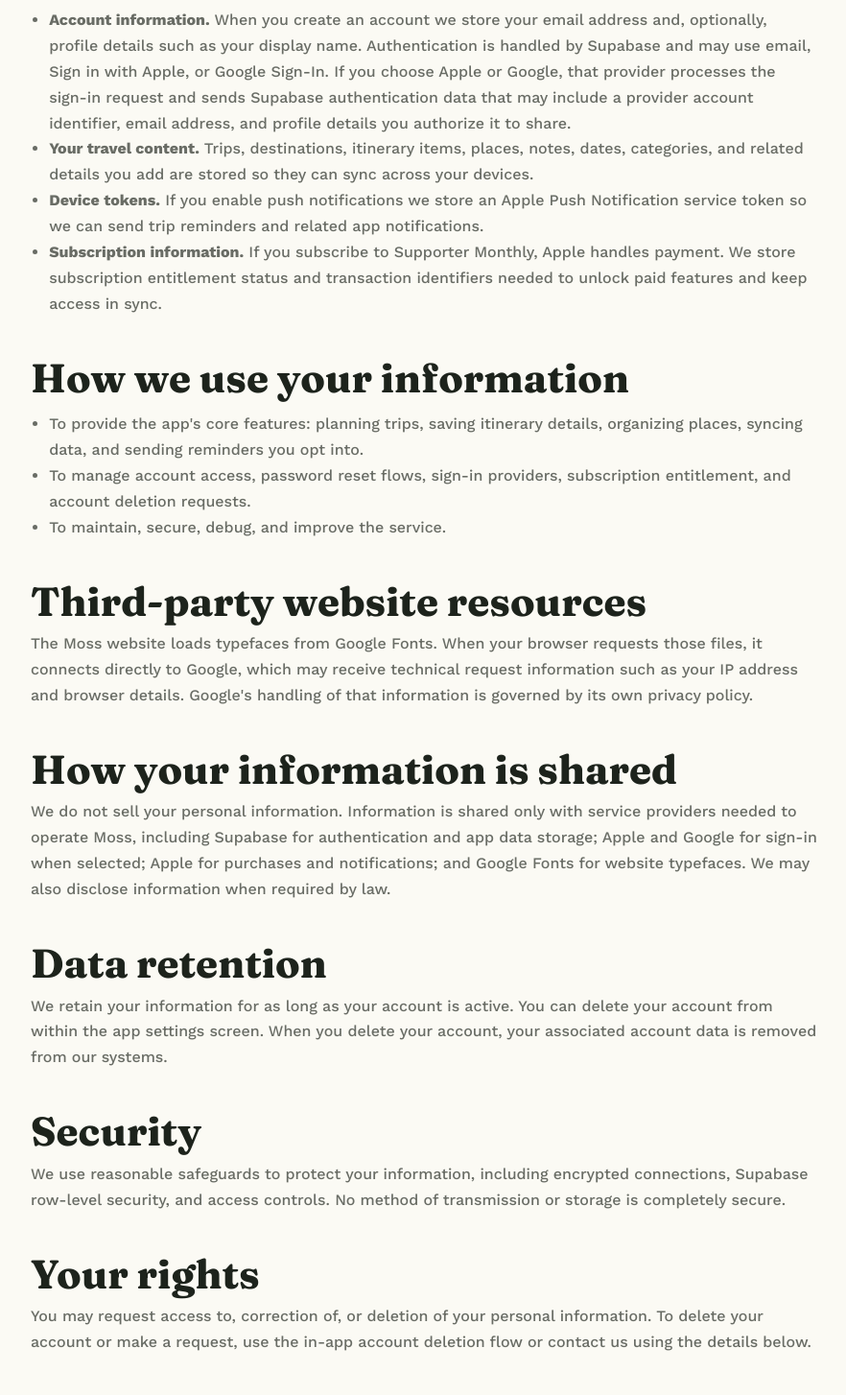
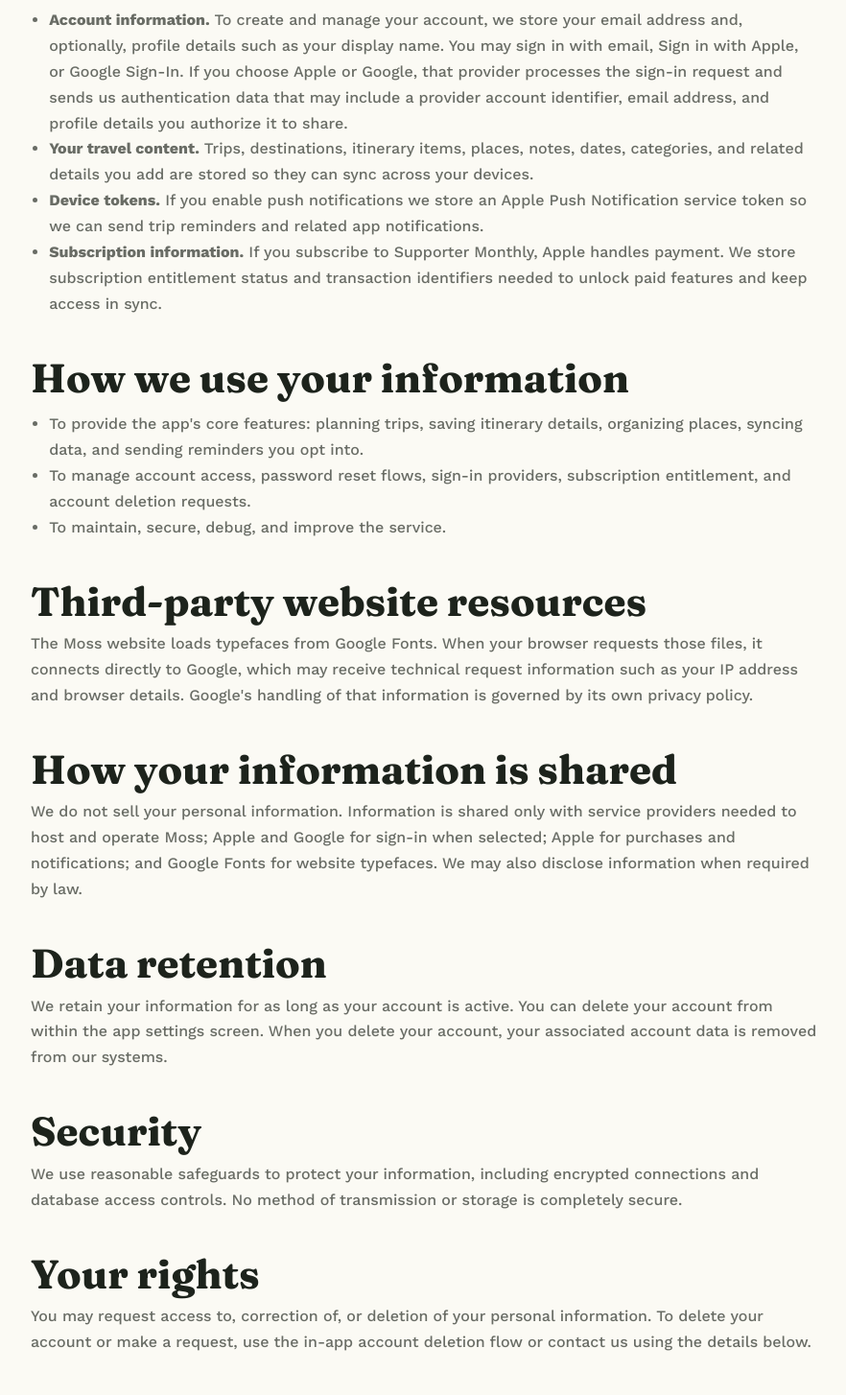
Before and after one commit to kylescudder/moss, an Astro site in the folder Site/: page /privacy in a window 1280 px wide. Shown: the part 512-1966 px from the top of the page at 96% size, without its empty margins (198-1080 px from the left). Built offline with nearby package versions, Linux system fonts and the light colour scheme; Astro itself is replaced by a stand-in of ours.

Commit message:
Keep legal copy infrastructure-neutral

```diff
--- a/Site/src/pages/privacy.astro
+++ b/Site/src/pages/privacy.astro
@@ -18,13 +18,12 @@ import LegalArticle from "../components/LegalArticle.astro";
     <h2>Information we collect</h2>
     <ul>
       <li>
-        <strong>Account information.</strong> When you create an account we store
-        your email address and, optionally, profile details such as your display name.
-        Authentication is handled by Supabase and may use email, Sign in with Apple,
-        or Google Sign-In. If you choose Apple or Google, that provider processes
-        the sign-in request and sends Supabase authentication data that may include
-        a provider account identifier, email address, and profile details you
-        authorize it to share.
+        <strong>Account information.</strong> To create and manage your account, we
+        store your email address and, optionally, profile details such as your display
+        name. You may sign in with email, Sign in with Apple, or Google Sign-In. If
+        you choose Apple or Google, that provider processes the sign-in request and
+        sends us authentication data that may include a provider account identifier,
+        email address, and profile details you authorize it to share.
       </li>
       <li>
         <strong>Your travel content.</strong> Trips, destinations, itinerary items,
@@ -69,9 +68,8 @@ import LegalArticle from "../components/LegalArticle.astro";
     <h2>How your information is shared</h2>
     <p>
       We do not sell your personal information. Information is shared only with
-      service providers needed to operate Moss, including Supabase for
-      authentication and app data storage; Apple and Google for sign-in when
-      selected; Apple for purchases and notifications; and Google Fonts for
+      service providers needed to host and operate Moss; Apple and Google for sign-in
+      when selected; Apple for purchases and notifications; and Google Fonts for
       website typefaces. We may also disclose information when required by law.
     </p>
 
@@ -84,9 +82,9 @@ import LegalArticle from "../components/LegalArticle.astro";
 
     <h2>Security</h2>
     <p>
-      We use reasonable safeguards to protect your information, including
-      encrypted connections, Supabase row-level security, and access controls.
-      No method of transmission or storage is completely secure.
+      We use reasonable safeguards to protect your information, including encrypted
+      connections and database access controls. No method of transmission or storage
+      is completely secure.
     </p>
 
     <h2>Your rights</h2>
```
Also changed, not shown: Site/src/pages/terms.astro (+4 -5 lines).
